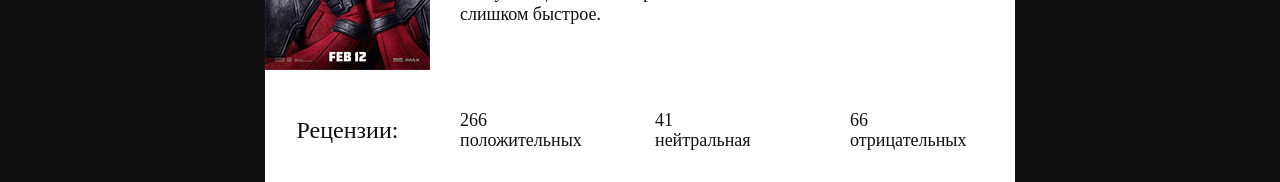
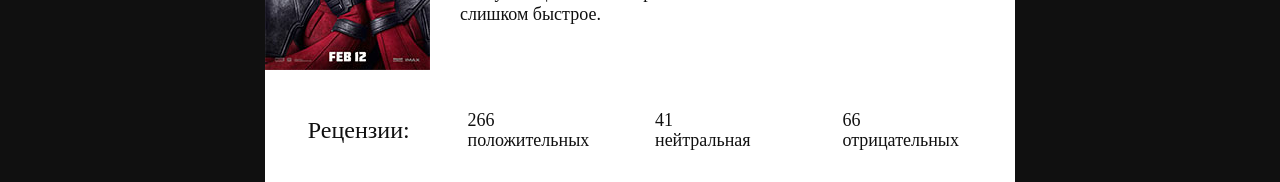
Before and after one commit to sergdevguy/NT-site, a website: page assets/src/index.html in a window 1280 px wide. Shown: the part 618-800 px from the top of the page. Drawn offline with nearby package versions, Linux system fonts and the light colour scheme; files that its build step writes are made by us from their sources; files whose address does not match are found by name.

Commit message:
Добавил паддинги к рецензиям.

```diff
--- a/assets/src/sass/_my.scss
+++ b/assets/src/sass/_my.scss
@@ -191,7 +191,7 @@ header{
     .reviews-line{
         display: flex;
         align-items: center;
-        padding: 40px 0;
+        padding: 40px 15px;
     }
 
     .reviews-line__section{
```
